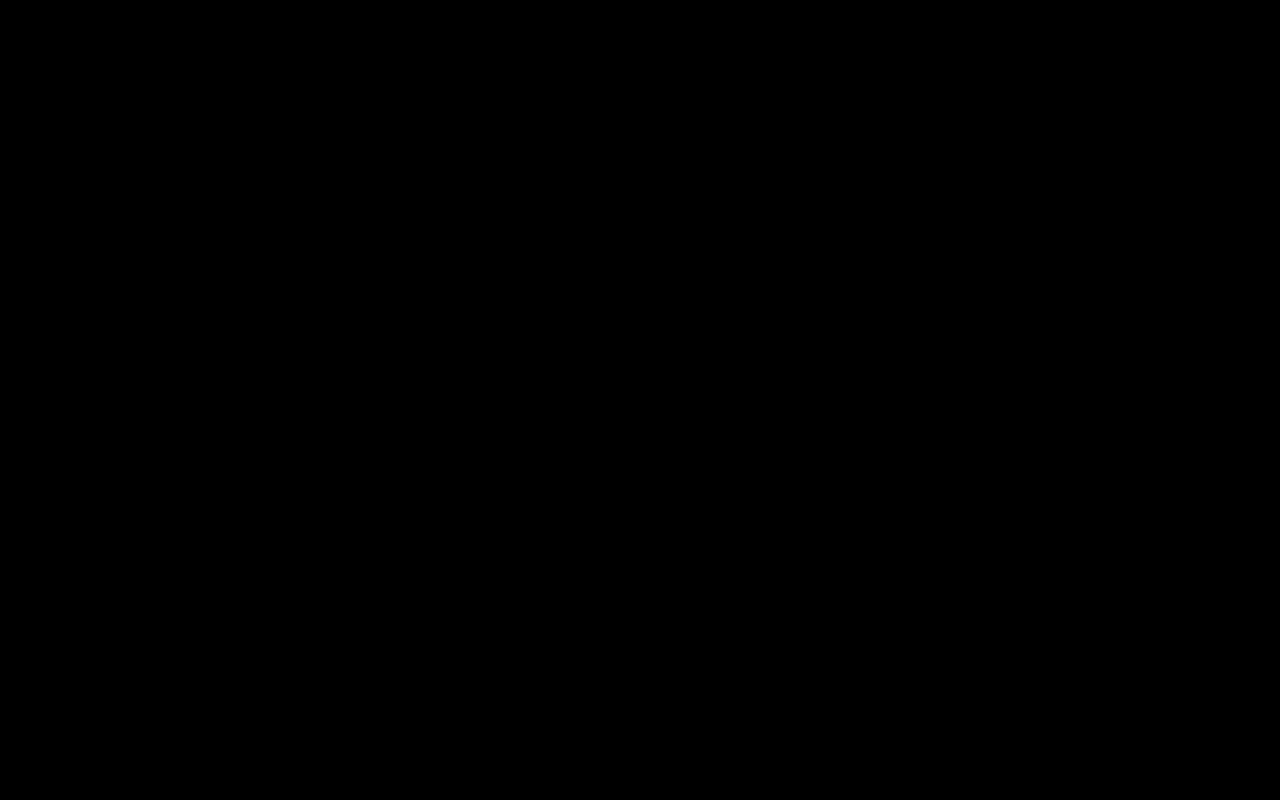
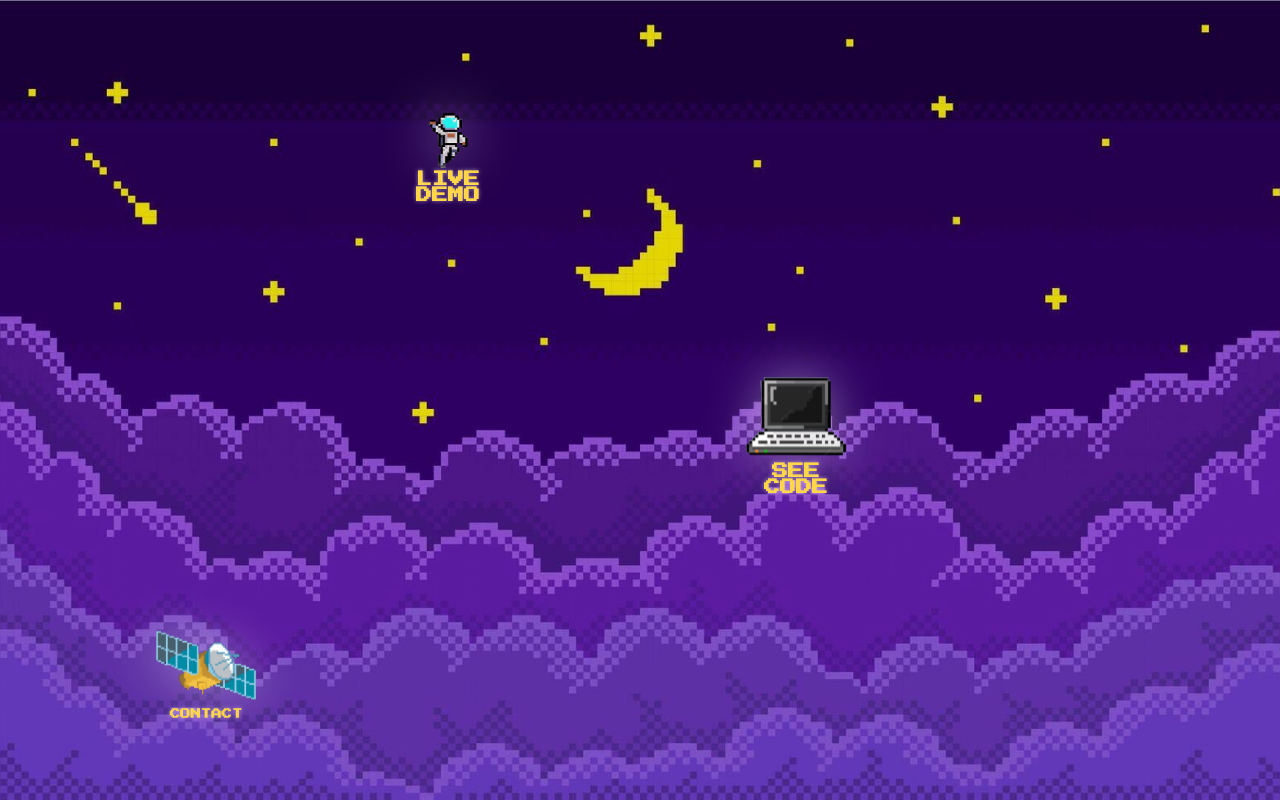
Before and after one commit to MelisaSperanza/PortfolioLanding, a React (Create React App) app: page /projects in a window 1280 px wide. Before the commit this address had no page. Built offline with nearby package versions, Linux system fonts and the light colour scheme.

Commit message:
UX improvements in /projects

```diff
--- a/src/App.js
+++ b/src/App.js
@@ -4,6 +4,7 @@ import Home from "./pages/Home";
 import About from "./pages/About";
 import Contact from "./pages/Contact";
 import Cv from "./pages/Cv";
+import Projects from "./pages/Projects";
 
 function App() {
   return (
@@ -13,6 +14,7 @@ function App() {
         <Route path="/about" element={<About />} />
         <Route path="/contact" element={<Contact />} />
         <Route path="/cv" element={<Cv />} />
+        <Route path="/projects" element={<Projects />} />
       </Routes>
     </BrowserRouter>
   );
--- /dev/null
+++ b/src/components/AstronautCard.jsx
@@ -0,0 +1,22 @@
+import astronautPixel from '../assets/astronautPixel.png'
+import '../styles/projects.css'
+
+
+export default function AstronautCard() {
+  return (
+    <div className="astronaut-card">
+
+      <img
+        src={astronautPixel}
+        alt="astronaut"
+        className="astronaut-image"
+      />
+
+      <h1 className="astronaut-card-title">
+        LIVE DEMO
+      </h1>
+
+    </div>
+
+  )
+}
--- /dev/null
+++ b/src/components/ProjectSpaceBackground.jsx
@@ -0,0 +1,15 @@
+import '../styles/projects.css'
+
+function ProjectSpaceBackground() {
+  return (
+    <div className="project-space-background">
+      <img
+        src="starryBackground3.jpg"
+        alt=""
+        className="project-space-background-gif"
+      />
+    </div>
+  );
+}
+
+export default ProjectSpaceBackground;
--- /dev/null
+++ b/src/components/SeeCodeCard.jsx
@@ -0,0 +1,22 @@
+import computerPixel from '../assets/computerPixel.png'
+import '../styles/projects.css'
+
+
+export default function SeeCodeCard() {
+  return (
+    <div className="see-code-card">
+
+      <img
+        src={computerPixel}
+        alt="computer"
+        className="see-code-card-image"
+      />
+
+      <h1 className="see-code-card-title">
+        SEE CODE
+      </h1>
+
+    </div>
+
+  )
+}
--- a/src/pages/Home.js
+++ b/src/pages/Home.js
@@ -21,13 +21,10 @@ export default function Home() {
 
         <div className="planet-card">
 
-            <a
-                href="https://github.com/MelisaSperanza"
-                target="_blank"
-                rel="noopener noreferrer"
-            >
+           <Link to="/projects">
+
                 <PlanetProjectsCard />
-            </a>
+             </Link>
         </div>
 
         <div className="satellite-card">
--- /dev/null
+++ b/src/pages/Projects.jsx
@@ -0,0 +1,48 @@
+import '../styles/projects.css'
+import { Link } from "react-router-dom";
+import ProjectSpaceBackground from '../components/ProjectSpaceBackground'
+import StarsLayer from '../components/StarsLayer'
+import SatelliteContactCard from '../components/SatelliteContactCard'
+import SeeCodeCard from '../components/SeeCodeCard'
+import AstronautCard from '../components/AstronautCard'
+
+
+export default function Projects() {
+    return (
+        <main className="projects">
+
+            <ProjectSpaceBackground />
+
+            <StarsLayer />
+
+            <div className="see-code-card">
+                <a
+                    href="https://github.com/MelisaSperanza"
+                    target="_blank"
+                    rel="noopener noreferrer"
+                >
+                    <SeeCodeCard/>
+                </a>
+            </div>
+
+            <div className="astronaut-card">
+
+                    <AstronautCard/>
+
+
+
+            </div>
+
+            <div className="satellite-card">
+                <Link to="/contact">
+                    <SatelliteContactCard/>
+
+                </Link>
+
+            </div>
+
+
+
+        </main>
+    )
+}
--- /dev/null
+++ b/src/styles/projects.css
@@ -0,0 +1,269 @@
+@import url('https://fonts.googleapis.com/css2?family=Press+Start+2P&display=swap');
+
+* {
+  margin: 0;
+  padding: 0;
+  box-sizing: border-box;
+}
+
+body {
+  background: black;
+  overflow: hidden;
+}
+
+.projects {
+  position: relative;
+  width: 100vw;
+  height: 100vh;
+  overflow-x: hidden;
+  overflow-y: auto;
+  font-family: 'Press Start 2P', cursive;
+}
+
+.project-space-background {
+  position: fixed;
+  inset: 0;
+  z-index: -1;
+  overflow: hidden;
+}
+
+.project-space-background-gif {
+  width: 100%;
+  height: 100%;
+  object-fit: cover;
+  opacity: 0.90;
+}
+
+/*See code card - pixelComputer*/
+.see-code-card {
+  position: absolute;
+
+  top: 55%;
+  right: 30%;
+
+  transform: translate(-50%, -50%);
+
+  z-index: 10;
+
+  display: flex;
+  flex-direction: column;
+  align-items: center;
+}
+
+.see-code-card-image {
+  width: 100px;
+
+  filter:
+    drop-shadow(0 0 25px rgba(255,255,255,.4));
+  cursor: pointer;
+  animation: float 6s ease-in-out infinite;
+
+  overflow-x: hidden;
+  overflow-y: auto;
+}
+
+.see-code-card-image:hover{
+  transform: scale(1.5);
+
+   filter:
+    drop-shadow(0 0 35px rgba(255,255,255,.7))
+    drop-shadow(0 0 60px rgba(255,213,74,.5));
+}
+
+.see-code-card-title {
+
+    color: #ffd54a;
+
+    font-size: 1.00rem;
+
+    text-align: center;
+
+    z-index: 2;
+
+    text-shadow:
+        0 0 4px rgba(255,255,255,.5);
+
+    flex-direction: column;
+    display: flex;
+    align-items: center;
+    justify-content: center;
+}
+
+@keyframes float {
+
+  0% {
+    transform: translateY(0px);
+  }
+
+  50% {
+    transform: translateY(-12px);
+  }
+
+  100% {
+    transform: translateY(0px);
+  }
+}
+
+
+/*Satélite contacto*/
+
+.satellite-card {
+  position: absolute;
+
+  top: 80%;
+  right: 80%;
+  display: flex;
+  align-items: center;
+  justify-content: center;
+  flex-direction: column;
+}
+
+.satellite-image {
+  width: 100px;
+
+  filter:
+    drop-shadow(0 0 25px rgba(255,255,255,.4));
+  animation: float 5s ease-in-out infinite;
+
+  cursor: pointer;
+  overflow-x: hidden;
+  overflow-y: auto;
+}
+
+.satellite-label {
+
+    color: #ffd54a;
+
+    font-size: 0.65rem;
+
+    text-align: center;
+
+    z-index: 2;
+
+    text-shadow:
+        0 0 4px rgba(255,255,255,.5);
+}
+
+.satellite-card:hover {
+  filter: brightness(1.1);
+
+}
+
+
+@keyframes satelliteFloat {
+
+  0% {
+    transform: translateY(0px);
+  }
+
+  50% {
+    transform: translateY(-10px);
+  }
+
+  100% {
+    transform: translateY(0px);
+  }
+}
+
+
+/*Astrounaut Card*/
+
+.astronaut-card {
+  position: absolute;
+
+  top: 20%;
+  left: 35%;
+
+  transform: translate(-50%, -50%);
+
+  z-index: 10;
+
+  display: flex;
+  flex-direction: column;
+  align-items: center;
+  cursor: pointer;
+
+}
+
+.astronaut-image {
+  width: 40px;
+
+  filter:
+    drop-shadow(0 0 25px rgba(255,255,255,.4));
+  animation: float 10s ease-in-out infinite;
+
+
+  overflow-x: hidden;
+  overflow-y: auto;
+}
+
+
+
+.astronaut-card-title {
+
+    color: #ffd54a;
+
+    font-size: 1.00rem;
+
+    text-align: center;
+
+    z-index: 2;
+
+    text-shadow:
+        0 0 4px rgba(255,255,255,.5);
+
+    flex-direction: column;
+    display: flex;
+    align-items: center;
+    justify-content: center;
+}
+
+.astronaut-card:hover {
+  filter: brightness(1.1);
+
+}
+
+@keyframes float {
+
+  0% {
+    transform: translateY(0px);
+  }
+
+  50% {
+    transform: translateY(-10px);
+  }
+
+  100% {
+    transform: translateY(0px);
+  }
+}
+
+/*Jupiter CV Card*/
+
+.jupiter-card {
+  position: absolute;
+
+  top: 55%;
+  left: 80%;
+  display: flex;
+  align-items: center;
+  justify-content: center;
+  flex-direction: column;
+}
+
+.jupiter-image {
+  width: 60px;
+
+  filter:
+    drop-shadow(0 0 25px rgba(255,255,255,.4));
+  animation: float 9s ease-in-out infinite;
+
+  cursor: pointer;
+
+  overflow: hidden;
+}
+
+.jupiter-card:hover {
+  filter: brightness(1.1);
+
+}
```
Also changed, not shown: src/pages/LiveDemoVehiculosApp.jsx (added, +25 -0 lines), src/assets/astronautPixel.png (added), src/assets/computerPixel.png (added).
